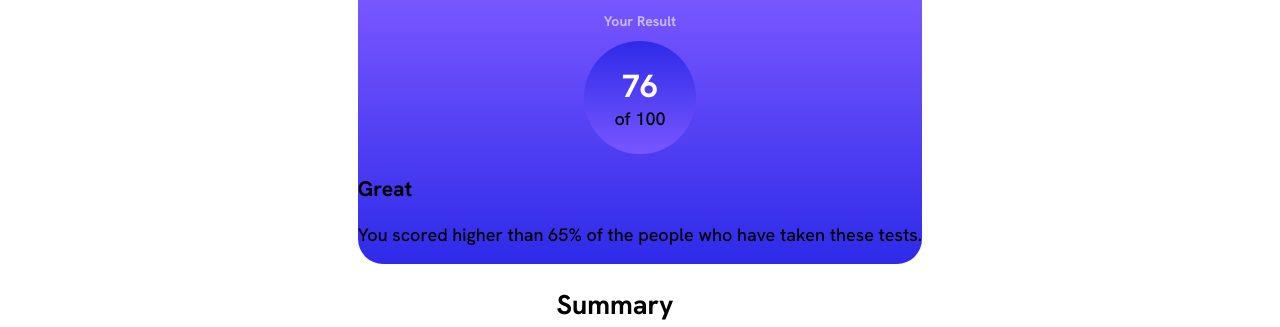
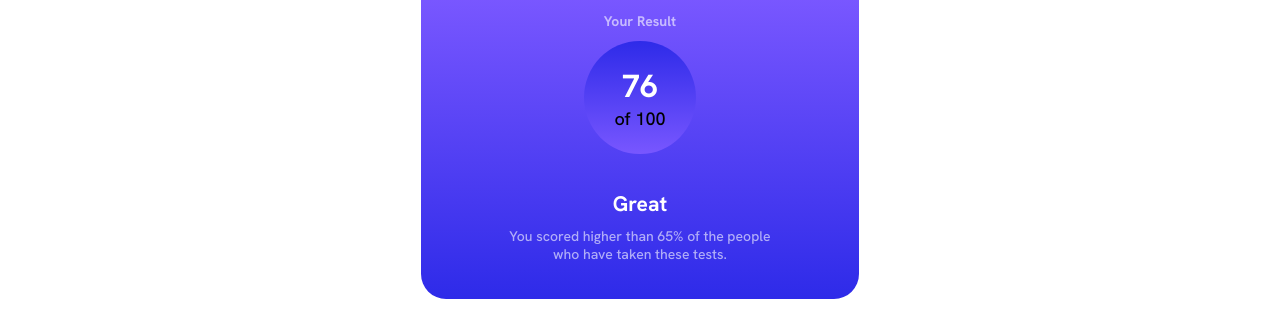
Before and after one commit to hhamza1/fem-result-summary-component, a plain HTML site: page index.html in a window 1280 px wide. Shown: the top 327 px of the page. Drawn offline with Linux system fonts and the light colour scheme.

Commit message:
Added style to comment in general result section

```diff
--- a/style.css
+++ b/style.css
@@ -1,4 +1,3 @@
-
 body {
     margin: 0;
     padding: 0;
@@ -57,6 +56,32 @@ button {
     font-size: 2rem;
 }
 
+.general-result-comment {
+    display: inherit;
+    flex-direction: inherit;
+    justify-content: center;
+    align-items: center;
+}
+
+
+.general-result-comment > h3 {
+    color: hsl(0, 0%, 100%);
+    text-align: center;
+    margin: 0;
+    padding: 36px 0 0 0;
+}
+
+.general-result-comment > p {
+    color: hsla(0, 0%, 100%, 60%);
+    font-size: .875rem;
+    text-align: center;
+    justify-content: center;
+    max-width: 65%;
+    margin: 0;
+    padding: 10px 0 36px 0;
+}
+
+
 .attribution {
     padding-top: 24px;
     font-size: 11px;
```
